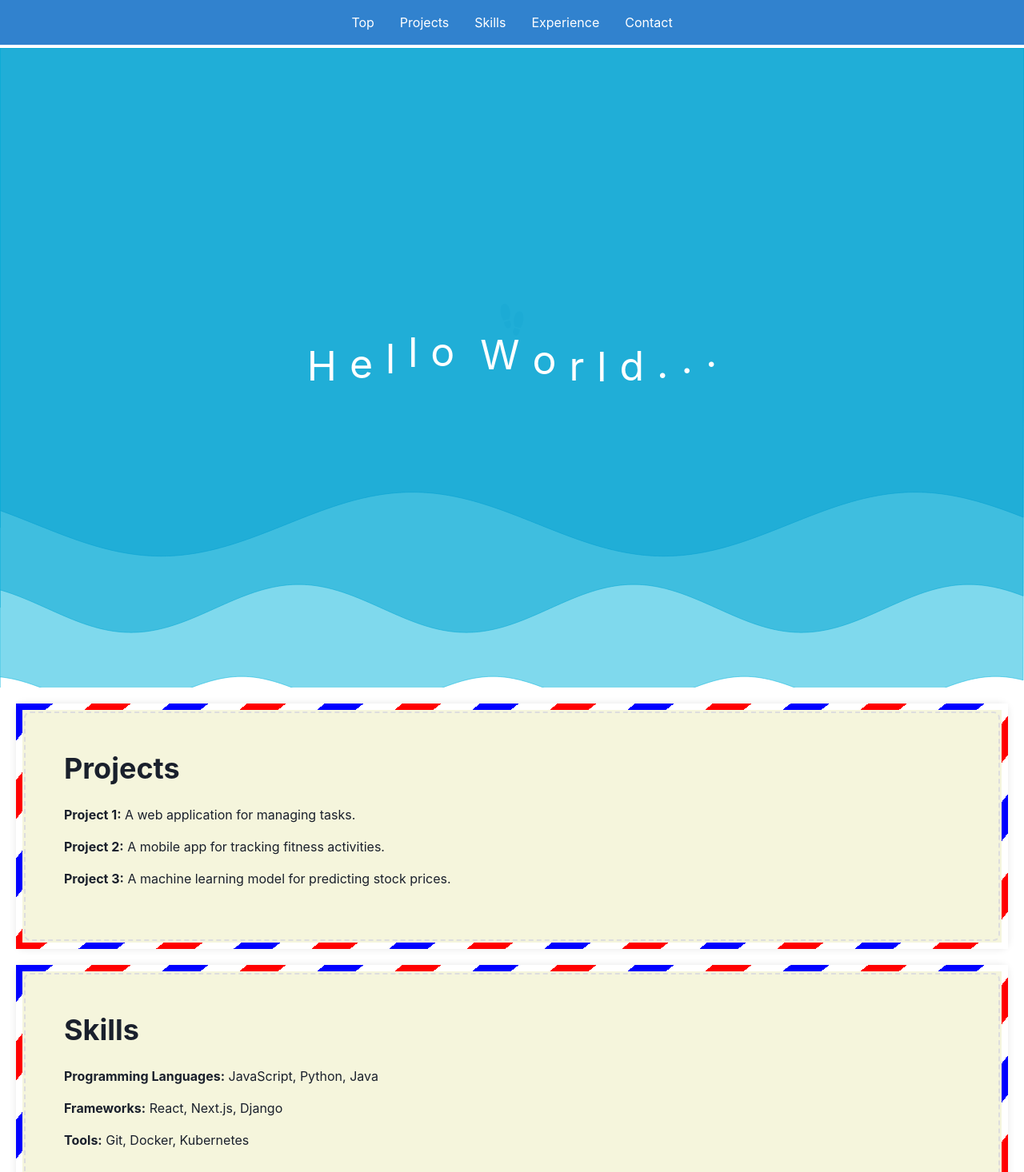
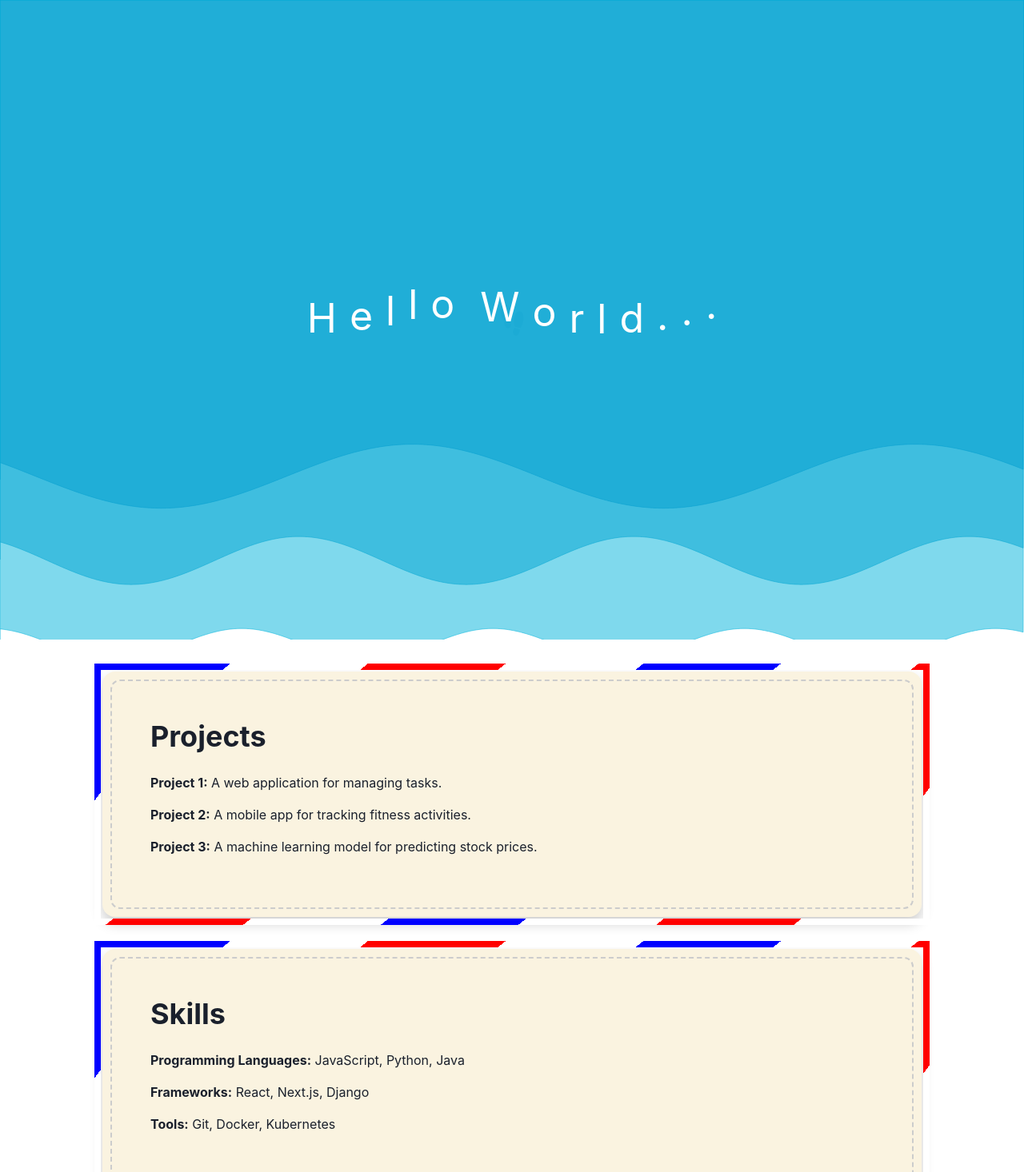
Before and after one commit to eightsuzuki/portofolio, a Next.js app: page / in a window 1280 px wide. Shown: the top 1466 px of the page at 80% size. Built offline with nearby package versions, Linux system fonts and the light colour scheme.

Commit message:
Add scrollY property to Position interface

```diff
--- a/package.json
+++ b/package.json
@@ -9,10 +9,12 @@
     "lint": "next lint"
   },
   "dependencies": {
+    "@chakra-ui/icons": "^2.1.1",
     "@chakra-ui/react": "^2.8.2",
     "@emotion/react": "^11.12.0",
     "@emotion/styled": "^11.12.0",
     "@svgr/webpack": "^8.1.0",
+    "aos": "^2.3.4",
     "framer-motion": "^11.3.8",
     "next": "14.2.5",
     "react": "^18",
--- a/src/components/FootstepsTracker.tsx
+++ b/src/components/FootstepsTracker.tsx
@@ -7,6 +7,7 @@ interface Position {
   y: number;
   timestamp: number;
   rotation: number;
+  scrollY: number;
 }
 
 const FootstepsIconComponent = () => {
--- a/src/components/MenuBar.tsx
+++ b/src/components/MenuBar.tsx
@@ -1,16 +1,50 @@
-import { Box, Flex, Link } from "@chakra-ui/react";
+import { useState, useEffect } from 'react';
+import { Box, Flex, Link, IconButton, Drawer, DrawerOverlay, DrawerContent, DrawerCloseButton, DrawerHeader, DrawerBody, useDisclosure } from "@chakra-ui/react";
+import { HamburgerIcon } from '@chakra-ui/icons';
 
-const MenuBar = () => {
+const MenuBar = ({ showMenuBar }: { showMenuBar: boolean }) => {
+  const { isOpen, onOpen, onClose } = useDisclosure();
+  const [placement, setPlacement] = useState('left');
+
   return (
-    <Box position="fixed" top="0" width="100%" bg="blue.500" zIndex="1000">
-      <Flex justifyContent="center" py="4">
-        <Link href="#home" mx="4" color="white">Top</Link>
-        <Link href="#projects" mx="4" color="white">Projects</Link>
-        <Link href="#skills" mx="4" color="white">Skills</Link>
-        <Link href="#experience" mx="4" color="white">Experience</Link>
-        <Link href="#contact" mx="4" color="white">Contact</Link>
-      </Flex>
-    </Box>
+    <>
+      <Box display={{ base: 'none', md: showMenuBar ? 'block' : 'none' }} position="fixed" top="0" width="100%" bg="rgb(49, 130, 206)" zIndex="1000">
+        <Flex justifyContent="center" alignItems="center" py="2">
+          <Link href="#home" mx="2" color="white">Top</Link>
+          <Link href="#projects" mx="2" color="white">Projects</Link>
+          <Link href="#skills" mx="2" color="white">Skills</Link>
+          <Link href="#experience" mx="2" color="white">Experience</Link>
+          <Link href="#contact" mx="2" color="white">Contact</Link>
+        </Flex>
+      </Box>
+      <Box display={{ base: showMenuBar ? 'block' : 'none' , md: 'none' }} position="fixed" top="0" width="100%" bg="rgb(49, 130, 206)" zIndex="1000">
+        <Flex justifyContent="space-between" alignItems="center" px="4">
+          <Box color="white" fontWeight="bold">My Portfolio</Box>
+          <IconButton
+            icon={<HamburgerIcon />}
+            aria-label="Open menu"
+            onClick={onOpen}
+            color="white"
+            bg="rgb(49, 130, 206)"
+            _hover={{ bg: "rgba(49, 130, 206, 0.8)" }}
+          />
+        </Flex>
+        <Drawer placement={placement} onClose={onClose} isOpen={isOpen}>
+          <DrawerOverlay />
+          <DrawerContent>
+            <DrawerCloseButton />
+            <DrawerHeader>Menu</DrawerHeader>
+            <DrawerBody>
+              <Link href="#home" display="block" py="2" onClick={onClose}>Top</Link>
+              <Link href="#projects" display="block" py="2" onClick={onClose}>Projects</Link>
+              <Link href="#skills" display="block" py="2" onClick={onClose}>Skills</Link>
+              <Link href="#experience" display="block" py="2" onClick={onClose}>Experience</Link>
+              <Link href="#contact" display="block" py="2" onClick={onClose}>Contact</Link>
+            </DrawerBody>
+          </DrawerContent>
+        </Drawer>
+      </Box>
+    </>
   );
 };
 
--- a/src/pages/index.tsx
+++ b/src/pages/index.tsx
@@ -1,6 +1,9 @@
+import { useEffect, useState } from 'react';
 import { Box } from '@chakra-ui/react';
 import { keyframes } from '@emotion/react';
 import styled from '@emotion/styled';
+import AOS from 'aos';
+import 'aos/dist/aos.css'; // AOSのCSSをインポート
 import WaveAnimation from '../components/WaveAnimation';
 import FootstepsIconComponent from '../components/FootstepsTracker';
 import Header from '../components/Header';
@@ -12,15 +15,58 @@ import MenuBar from "../components/MenuBar";
 
 export default function Home() {
   const waves = [
-    { y: 600, length: 0.01, amplitude: 40, horizontalSpeed: 0.001, verticalSpeed: 0.001, color: 'rgba(0, 119, 190, 0.5)' },
-    { y: 700, length: 0.015, amplitude: 30, horizontalSpeed: 0.002, verticalSpeed: 0.002, color: 'rgba(0, 150, 200, 0.5)' },
-    { y: 800, length: 0.02, amplitude: 20, horizontalSpeed: 0.003, verticalSpeed: 0.003, color: 'rgba(0, 180, 220, 0.5)' },
+    {
+      y: 600,
+      length: 0.01,
+      amplitude: 40,
+      horizontalSpeed: 0.001,
+      verticalSpeed: 0.001,
+      color: "rgba(0, 119, 190, 0.5)",
+    },
+    {
+      y: 700,
+      length: 0.015,
+      amplitude: 30,
+      horizontalSpeed: 0.002,
+      verticalSpeed: 0.002,
+      color: "rgba(0, 150, 200, 0.5)",
+    },
+    {
+      y: 800,
+      length: 0.02,
+      amplitude: 20,
+      horizontalSpeed: 0.003,
+      verticalSpeed: 0.003,
+      color: "rgba(0, 180, 220, 0.5)",
+    },
   ];
+
+  const [showMenuBar, setShowMenuBar] = useState(false);
+
+  useEffect(() => {
+    AOS.init({ duration: 1000 });
+
+    const handleScroll = () => {
+      const scrollY = window.scrollY;
+      const waveHeight = 800; // Waveアニメーションの高さに合わせる
+      if (scrollY > waveHeight) {
+        setShowMenuBar(true);
+      } else {
+        setShowMenuBar(false);
+      }
+    };
+
+    window.addEventListener('scroll', handleScroll);
+    return () => {
+      window.removeEventListener('scroll', handleScroll);
+    };
+  }, []);
 
   return (
     <Box w="100%" h="100%">
-      <MenuBar /> {/* メニューバーを追加 */}
-      <Box pt="60px"> {/* メニューバーの高さ分の余白を追加 */}
+      <MenuBar showMenuBar={showMenuBar} /> {/* メニューバーを追加 */}
+      <Box> {/* メニューバーの高さ分の余白を追加 */}
+        <Box position="relative">
           <FootstepsIconComponent />
           <Box id="home" h="100vh">
             <Box position="relative" h="100%">
@@ -34,7 +80,7 @@ export default function Home() {
                 display="flex"
                 alignItems="center"
               >
-              {'Hello World...'.split('').map((char, index) => (
+                {"Hello World...".split("").map((char, index) => (
                   <BouncingText
                     key={index}
                     delay={`${index * 0.1}s`}
@@ -50,16 +96,15 @@ export default function Home() {
               <WaveAnimation waves={waves} />
             </Box>
           </Box>
-        <Box id="projects" className="stamp-container">
+          <Box id="projects" className="stamp-container" data-aos="fade-right">
             <Projects />
           </Box>
-        <Box id="skills" className="stamp-container">
+          <Box id="skills" className="stamp-container" data-aos="fade-left">
             <Skills />
           </Box>
-        <Box id="experience" className="stamp-container">
+          <Box id="experience" className="stamp-container" data-aos="fade-right">
             <Experience />
           </Box>
-        <Box id="contact" className="stamp-container">
           <Contact />
         </Box>
       </Box>
@@ -80,5 +125,6 @@ const bounce = keyframes`
 // Create a styled component for the bouncing text
 const BouncingText = styled(Box)<{ delay: string; duration: string }>`
   display: inline-block;
-  animation: ${bounce} ${({ duration }) => duration} ${({ delay }) => delay} infinite;
+  animation: ${bounce} ${({ duration }) => duration} ${({ delay }) => delay}
+    infinite;
 `;
--- a/src/styles/globals.css
+++ b/src/styles/globals.css
@@ -1,22 +1,51 @@
 .stamp-container {
   position: relative;
   padding: 20px;
-  margin: 20px;
-  background-color: #f5f5dc; /* 薄茶色の背景 */
-  border-radius: 10px;
-  box-shadow: 0 0 10px rgba(0, 0, 0, 0.1);
+  margin: 40px auto; /* セクションを中央に配置 */
+  max-width: 80%; /* 最大幅を設定 */
+  background-color: #faf3e0; /* 薄いベージュの背景 */
+  border-radius: 16px; /* 角を丸くする */
+  box-shadow: 0 8px 16px rgba(0, 0, 0, 0.2); /* ボックスシャドウを強化 */
+  transition: padding 0.3s ease, margin 0.3s ease, max-width 0.3s ease; /* スムーズなトランジションを追加 */
+}
+
+/* スマートフォン */
+@media (max-width: 600px) {
+  .stamp-container {
+    padding: 10px;
+    margin: 20px auto;
+    max-width: 90%;
+  }
+}
+
+/* タブレット */
+@media (min-width: 601px) and (max-width: 900px) {
+  .stamp-container {
+    padding: 15px;
+    margin: 30px auto;
+    max-width: 85%;
+  }
+}
+
+/* デスクトップ */
+@media (min-width: 901px) {
+  .stamp-container {
+    padding: 20px;
+    margin: 40px auto;
+    max-width: 80%;
+  }
 }
 
 .stamp-container::before {
   content: "";
   position: absolute;
-  top: 0;
-  left: 0;
-  right: 0;
-  bottom: 0;
+  top: -10px; /* ボーダーが外側に出るように調整 */
+  left: -10px;
+  right: -10px;
+  bottom: -10px;
   border: 8px solid transparent;
-  border-image: linear-gradient(135deg, blue 3.125%, white 3.125%, white 6.25%, red 6.25%, red 9.375%, white 9.375%, white 12.5%, blue 12.5%, blue 15.625%, white 15.625%, white 18.75%, red 18.75%, red 21.875%, white 21.875%, white 25%, blue 25%, blue 28.125%, white 28.125%, white 31.25%, red 31.25%, red 34.375%, white 34.375%, white 37.5%, blue 37.5%, blue 40.625%, white 40.625%, white 43.75%, red 43.75%, red 46.875%, white 46.875%, white 50%, blue 50%, blue 53.125%, white 53.125%, white 56.25%, red 56.25%, red 59.375%, white 59.375%, white 62.5%, blue 62.5%, blue 65.625%, white 65.625%, white 68.75%, red 68.75%, red 71.875%, white 71.875%, white 75%, blue 75%, blue 78.125%, white 78.125%, white 81.25%, red 81.25%, red 84.375%, white 84.375%, white 87.5%, blue 87.5%, blue 90.625%, white 90.625%, white 93.75%, red 93.75%, red 96.875%, white 96.875%, white) 10;
-  border-radius: 10px;
+  border-image: linear-gradient(135deg, blue 12.5%, white 12.5%, white 25%, red 25%, red 37.5%, white 37.5%, white 50%, blue 50%, blue 62.5%, white 62.5%, white 75%, red 75%, red 87.5%, white 87.5%, white) 10;
+  border-radius: 20px; /* 角を丸くする */
   pointer-events: none;
   z-index: 1;
 }
@@ -28,8 +57,8 @@
   left: 10px;
   right: 10px;
   bottom: 10px;
-  border: 2px dashed #ddd;
-  border-radius: 8px;
+  border: 2px dashed #ccc; /* 色を少し淡く */
+  border-radius: 12px; /* 角を丸くする */
   pointer-events: none;
   z-index: 2;
 }
```
Also changed, not shown: 1 other file (tests, documents, lock files or other folders). Lines whose indentation alone changed are shown as unchanged.
